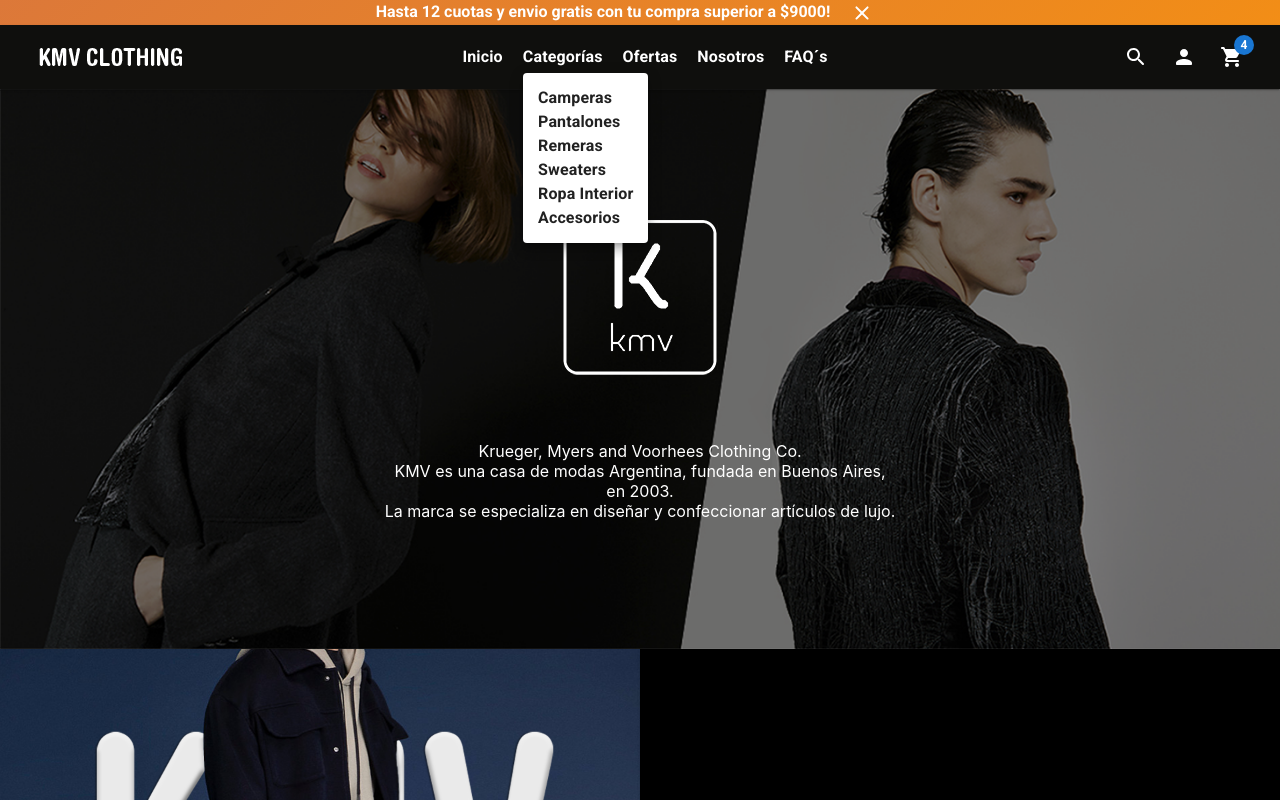
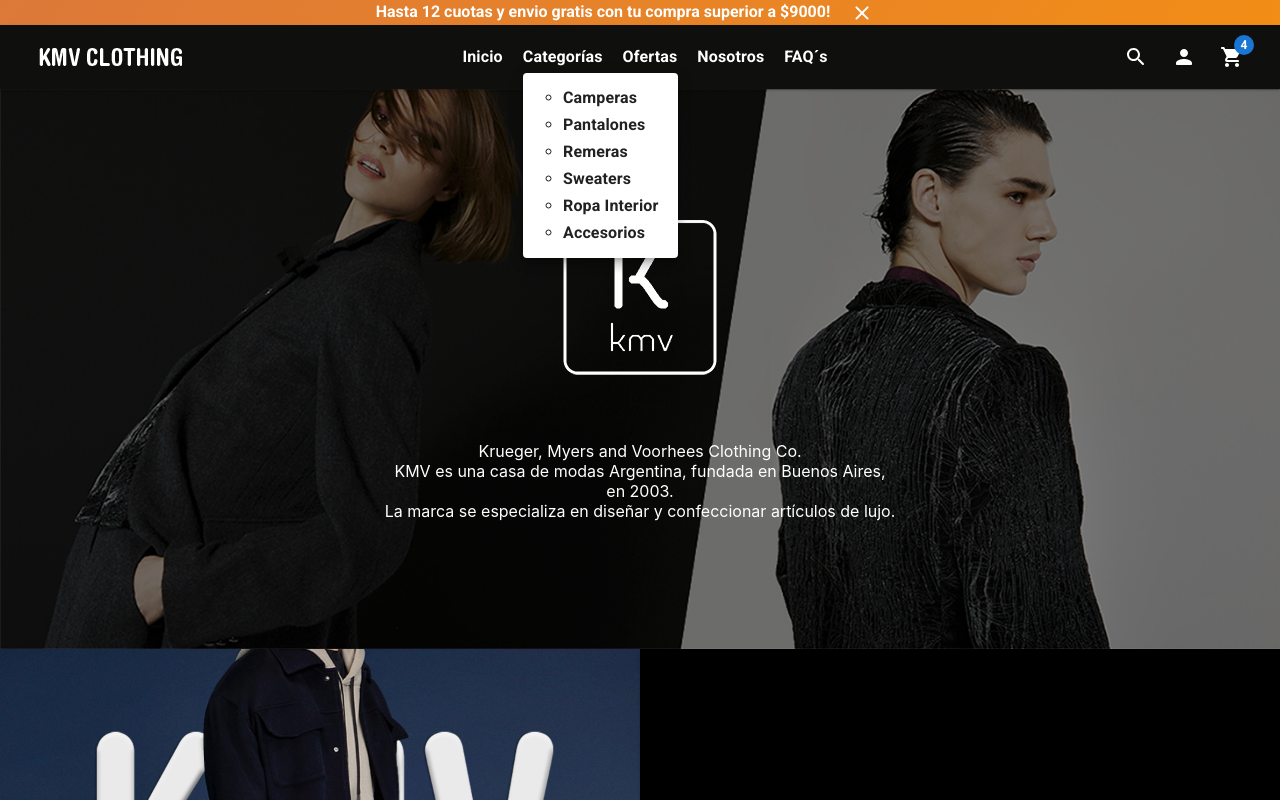
Before and after one commit to arianhoff/TrabajoGrupalKMVClothing, a React (Create React App) app: page / in a window 1280 px wide. Both pictures are taken after a click on the element "Categorías". Shown: the top 800 px of the page. Built offline with nearby package versions, Linux system fonts and the light colour scheme.

Commit message:
Optimazación de código .js y .css

```diff
--- a/src/general/Proveedor.js
+++ b/src/general/Proveedor.js
@@ -1,6 +1,6 @@
 import { Box, Button, Grid } from "@mui/material";
 import React from "react";
-import "../style/Proveedor.css";
+import "../style/estiloGeneral.css";
 import sarkany from "../assets/sarkany.png";
 import { makeStyles } from "@material-ui/core";
 
--- a/src/general/navbarKMV.js
+++ b/src/general/navbarKMV.js
@@ -12,13 +12,33 @@ import { Typography } from "@mui/material";
 import { Box } from "@mui/system";
 import PersonRoundedIcon from "@mui/icons-material/PersonRounded";
 import ShoppingCartRoundedIcon from "@mui/icons-material/ShoppingCartRounded";
-import "../style/navbarKMV.css";
 import DrawerComponent from "./drawerComponent";
 import { useMediaQuery } from "@mui/material";
 import MenuRoundedIcon from "@mui/icons-material/MenuRounded";
 import Logonavbar from "../assets/Logonav.png";
 import SearchAppBar from "./buscador";
 import SearchRoundedIcon from "@mui/icons-material/SearchRounded";
+import { makeStyles } from "@material-ui/core";
+
+const useStyles = makeStyles({
+  // navbar: {
+  //   backgroundColor: '#000000',
+  //   color: 'white'
+  // },
+  logoNav: {
+    height: "30px",
+  },
+  basicMenu: {
+    display: "grid",
+    justifyItems: "left",
+    marginRight: "20px",
+    marginBottom: "5px",
+    marginTop: "5px",
+  },
+  listaCategorias: {
+    marginTop: "3px",
+  },
+});
 
 const Navbar = () => {
   const [anchorEl, setAnchorEl] = useState(null);
@@ -42,6 +62,8 @@ const Navbar = () => {
 
   const [cambiarBuscador, setCambiarBuscador] = useState(false);
 
+  const classes = useStyles();
+
   return (
     <>
       <AppBar
@@ -63,8 +85,8 @@ const Navbar = () => {
             component="div"
           >
             {/*Logo*/}
-            <IconButton className="Logonav" href="./">
-              <Box className="Logonav" sx={{ display: "flex" }}>
+            <IconButton className={classes.logoNav} href="./">
+              <Box className={classes.logoNav} sx={{ display: "flex" }}>
                 <img src={Logonavbar} alt="Logo"></img>
               </Box>
             </IconButton>
@@ -92,7 +114,7 @@ const Navbar = () => {
                     cursor: "pointer",
                     color: "white",
                   }}
-                  aria-controls="basic-menu"
+                  aria-controls={classes.basicMenu}
                   aria-haspopup="true"
                   aria-expanded={openMenu ? "true" : undefined}
                   onClick={handleClick}
@@ -106,13 +128,27 @@ const Navbar = () => {
                   onClose={handleClose}
                   sx={{ marginTop: 0.5 }}
                 >
-                  <Box className="basic-menu">
+                  <Box className={classes.basicMenu}>
+                    <ul>
+                      <li>
                         <MenuItem onClick={handleClose}>Camperas</MenuItem>
+                      </li>
+                      <li  className={classes.listaCategorias}>
                         <MenuItem onClick={handleClose}>Pantalones</MenuItem>
+                      </li>
+                      <li  className={classes.listaCategorias}>
                         <MenuItem onClick={handleClose}>Remeras</MenuItem>
+                      </li>
+                      <li  className={classes.listaCategorias}>
                         <MenuItem onClick={handleClose}>Sweaters</MenuItem>
+                      </li>
+                      <li  className={classes.listaCategorias}>
                         <MenuItem onClick={handleClose}>Ropa Interior</MenuItem>
+                      </li>
+                      <li  className={classes.listaCategorias}>
                         <MenuItem onClick={handleClose}>Accesorios</MenuItem>
+                      </li>
+                    </ul>
                   </Box>
                 </Menu>
                 <Typography
@@ -154,13 +190,21 @@ const Navbar = () => {
               }}
             >
               {cambiarBuscador ? (
-                <IconButton onBlur={() => setCambiarBuscador(false)}  color="inherit" sx={{ marginTop: 0 }}>
+                <IconButton
+                  onBlur={() => setCambiarBuscador(false)}
+                  color="inherit"
+                  sx={{ marginTop: 0 }}
+                >
                   <Badge>
                     <SearchAppBar />
                   </Badge>
                 </IconButton>
               ) : (
-                <IconButton onClick={() => setCambiarBuscador(true)} color="inherit" sx={{ marginTop: 0 }}>
+                <IconButton
+                  onClick={() => setCambiarBuscador(true)}
+                  color="inherit"
+                  sx={{ marginTop: 0 }}
+                >
                   <Badge>
                     <SearchRoundedIcon />
                   </Badge>
--- a/src/general/rightsKMV.js
+++ b/src/general/rightsKMV.js
@@ -1,5 +1,5 @@
 import React from "react";
-import "../style/rightsKMV.css";
+import "../style/estiloGeneral.css";
 
 const rightsKMV = () => {
   return (
--- a/src/style/Proveedor.css
+++ /dev/null
@@ -1,3 +0,0 @@
-#box-principal{
-    background-image: url(../assets/Sarkany.jpg);
-}
--- a/src/style/estiloGeneral.css
+++ b/src/style/estiloGeneral.css
@@ -17,3 +17,14 @@
   #Cart:hover{
     transform: scale(1.1);
   }
+  /* Rights */
+  .derechos {
+    background-color: black;
+    color: white;
+    display: flex;
+    justify-content: center;
+}
+/* Provedor */
+#box-principal{
+  background-image: url(../assets/Sarkany.jpg);
+}
--- a/src/style/navbarKMV.css
+++ /dev/null
@@ -1,15 +0,0 @@
-.Navbar {
-  background-color: #000000;
-  color: white;
-}
-.Logonav {
-  height: 30px;
-}
-.basic-menu {
-  display: grid;
-  justify-items: left;
-  margin-left: 15px;
-  margin-right: 15px;
-  margin-bottom: 5px;
-  margin-top: 5px;
-}
--- a/src/style/rightsKMV.css
+++ /dev/null
@@ -1,6 +0,0 @@
-.derechos {
-    background-color: black;
-    color: white;
-    display: flex;
-    justify-content: center;
-}
```
Also changed, not shown: src/general/homeCardKMV.js (+11 -1 lines), src/style/homeKMV.css (deleted, +0 -11 lines). Lines whose indentation alone changed are shown as unchanged.
